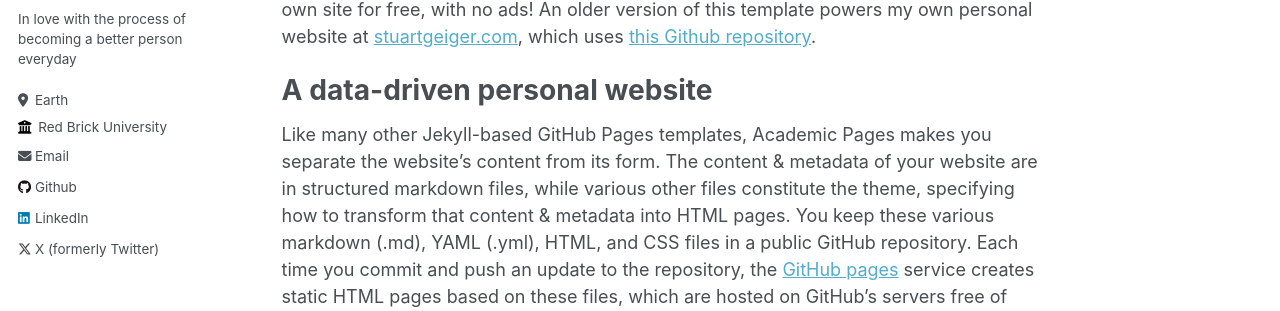
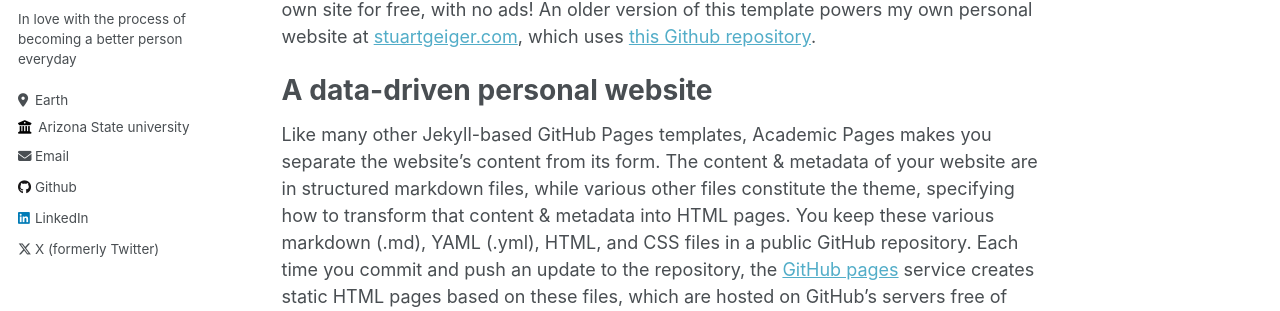
Before and after one commit to Sreekar-Shodhan/sreekar-shodhan.github.io, a Jekyll site: the page built from _pages/about.md, in a window 1280 px wide. Shown: the part 368-679 px from the top of the page. Built offline with Jekyll 4.4.1, drawn with Linux system fonts in a browser that asks for light colours; part of the change alters nothing that is shown.

```diff
--- a/_config.yml
+++ b/_config.yml
@@ -25,9 +25,10 @@ author:
   name             : "Sreekar's Home"
   bio              : "In love with the process of becoming a better person everyday"
   location         : "Earth"
-  employer         : "Red Brick University"
+  employer         : "Arizona State university"
   uri              : # URL
   email            : "ssmanuka@asu.edu"
+  Blog             : "blog.sreekarshodhan.co"
 
   # Academic websites
   arxiv            : # URL - Update with the correct link to your profile
@@ -42,7 +43,7 @@ author:
   bitbucket        : # Username - Update with your username on the site
   codepen          : # Username
   dribbble         : # Username
-  github           : "https://github.com/Sreekar-Shodhan"
+  github           : "/Sreekar-Shodhan"
   kaggle           : # Username
   stackoverflow    : # User number or user number and name (i.e., use "1" or "1/jeff-atwood")
 
@@ -56,7 +57,7 @@ author:
   keybase          : # Username
   instagram        : # Username
   lastfm           : # Username
-  linkedin         : 'https://www.linkedin.com/in/sreekar-shodhan/' # Username
+  linkedin         : 'sreekar-shodhan/' # Username
   mastodon         : # URL
   medium           : # URL
   pinterest        : # Username
@@ -64,7 +65,7 @@ author:
   steam            : # Username
   telegram         : # URL
   tumblr           : # Username
-  twitter          : 'https://x.com/ShodhanSreekar' # Username for X / Twitter
+  twitter          : 'ShodhanSreekar' # Username for X / Twitter
   vine             : # Username
   weibo            : # Username
   wikipedia        : # Username
```
